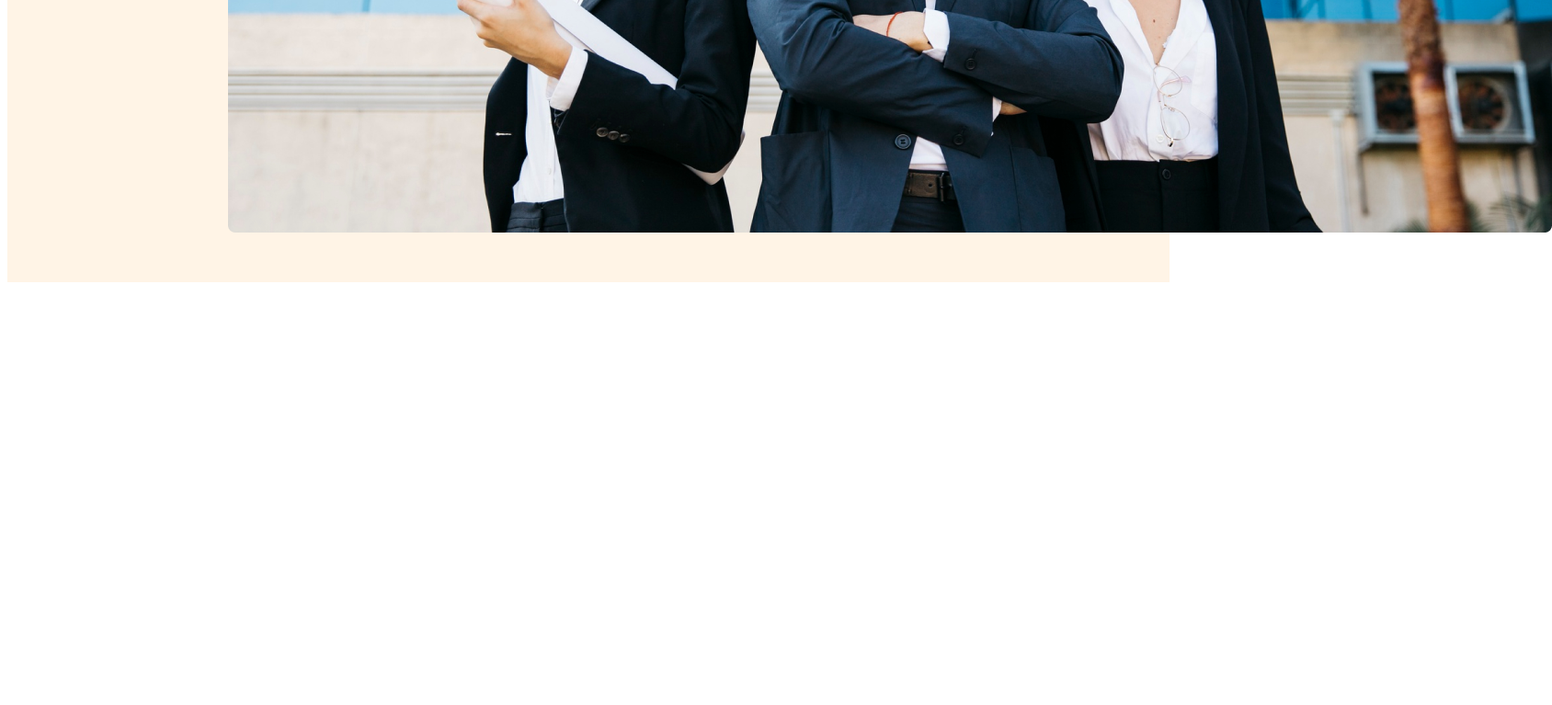
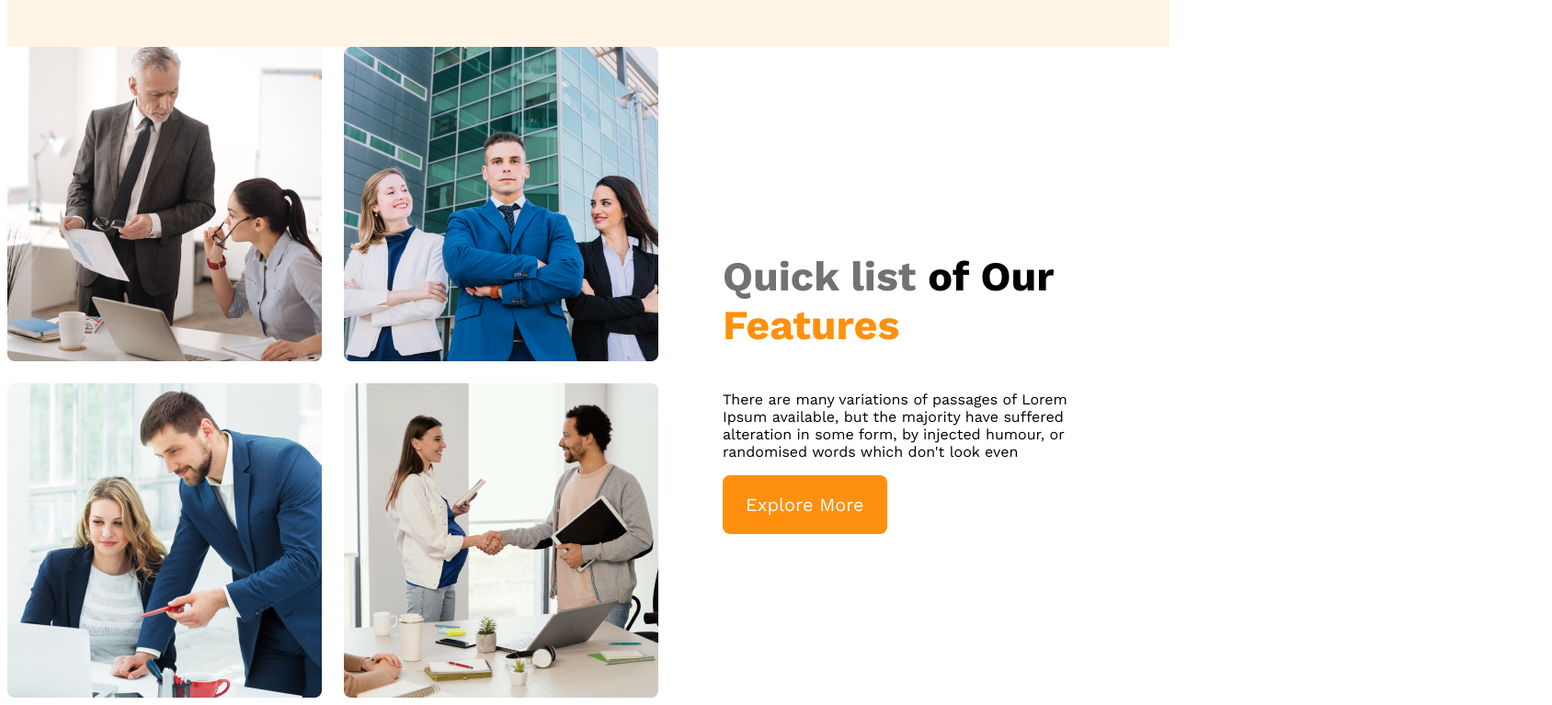
Before and after one commit to alamin-ador1/architect-website, a plain HTML site: page index.html in a window 1280 px wide. Shown: the part 960-1727 px from the top of the page at 92% size, 1688 px wide, since content can reach past the window. Before the commit the page ends 1275 px from the top, so only its background shows below. Drawn offline with nearby package versions, Linux system fonts and the light colour scheme.

Commit message:
added new code

```diff
--- a/index.html
+++ b/index.html
@@ -14,10 +14,13 @@
     <header>
 <nav>
     <h3 class="nav-title">G3 Architects</h3>
-    <li><a href="">Home</a></li>
-    <li><a href="">About</a></li>
-    <li><a href="">Contact</a></li>
-    <li><a href="">Login</a></li>
+    <ul>
+        <li><a href="">Home</a></li>
+        <li><a href="">About</a></li>
+        <li><a href="">Contact</a></li>
+        <li><a href="">Login</a></li>
+    </ul>
+
 </nav>
 <div class="banner">
     <div class="banner-content">
@@ -30,13 +33,21 @@
     <img src="./images/banner.png" alt="">
 </div>
     </header>
+     <main>
+       <section class="teams-container">
+        <div class="teams-img-container">
+            <img src="./images/team1.png" alt="">
+            <img src="./images/team2.png" alt="">
+            <img src="./images/team3.png" alt="">
+            <img src="./images/team4.png" alt="">
+        </div>
+        <div class="teams-content">
+            <h3 class="teams-title"><span class="quick-list">Quick list</span> <span>of Our</span><span class="text-features"> Features</span></h3>
+            <p class="teams-description">There are many variations of passages of Lorem Ipsum available, but the majority have suffered alteration in some form, by injected humour, or randomised words which don't look even</p>
+            <button class="btn-primary">Explore More</button>
 
-
-
-
-
-    <main>
-
+        </div>
+       </section>
     </main>
     <footer>
 
--- a/styles.css
+++ b/styles.css
@@ -6,7 +6,13 @@
 font-family: 'Work Sans', sans-serif;
 }
 .btn-primary{
-
+    border-radius: 8px;
+    background: #FF900E;
+    color: #FFF;
+    padding: 20px 25px;
+    font-size: 1.25rem;
+    cursor: pointer;
+    border: 0;
 }
 /* header styles */
 header{
@@ -29,7 +35,7 @@ nav > ul {
 }
 nav li{
     list-style: none;
-    /* margin-right:30px ; */
+    margin-right:30px ;
     font-weight: 500;
     font-size: 1rem;
 
@@ -53,4 +59,57 @@ nav li a{
     color: #727272;
 
 }
-.b
+.banner img{
+    margin-top: 20px;
+    width: 100%;
+}
+/* responsive media queries */
+/* mobile devices */
+@media screen and (max-width:576px) {
+    header{
+    padding:20px;
+
+    }
+    nav{
+        flex-direction: column;
+    }
+
+}
+/* tablet or medium devices */
+@media screen and (min-width:576) and (max-width:960px) {
+   header{
+    padding:50px;
+   }
+
+    nav{
+        flex-direction: column;
+    }
+}
+main{
+    max-width: 1440px;
+    margin: 0 auto;
+}
+.teams-container{
+    display: flex;
+    align-items: center;
+}
+.teams-img-container{
+    display: grid;
+    grid-template-columns: repeat(2,1fr);
+    gap: 1.5rem;
+}
+.teams-content{
+    padding-right: 70px;
+    padding-left:70px; ;
+}
+.teams-title{
+    font-size: 2.8rem;
+}
+.teams-title .quick-list{
+color: #727272 ;
+font-weight: 500px;
+}
+.teams-title .text-features{
+    color:#FF900E ;
+    font-weight: 700;
+}
```
